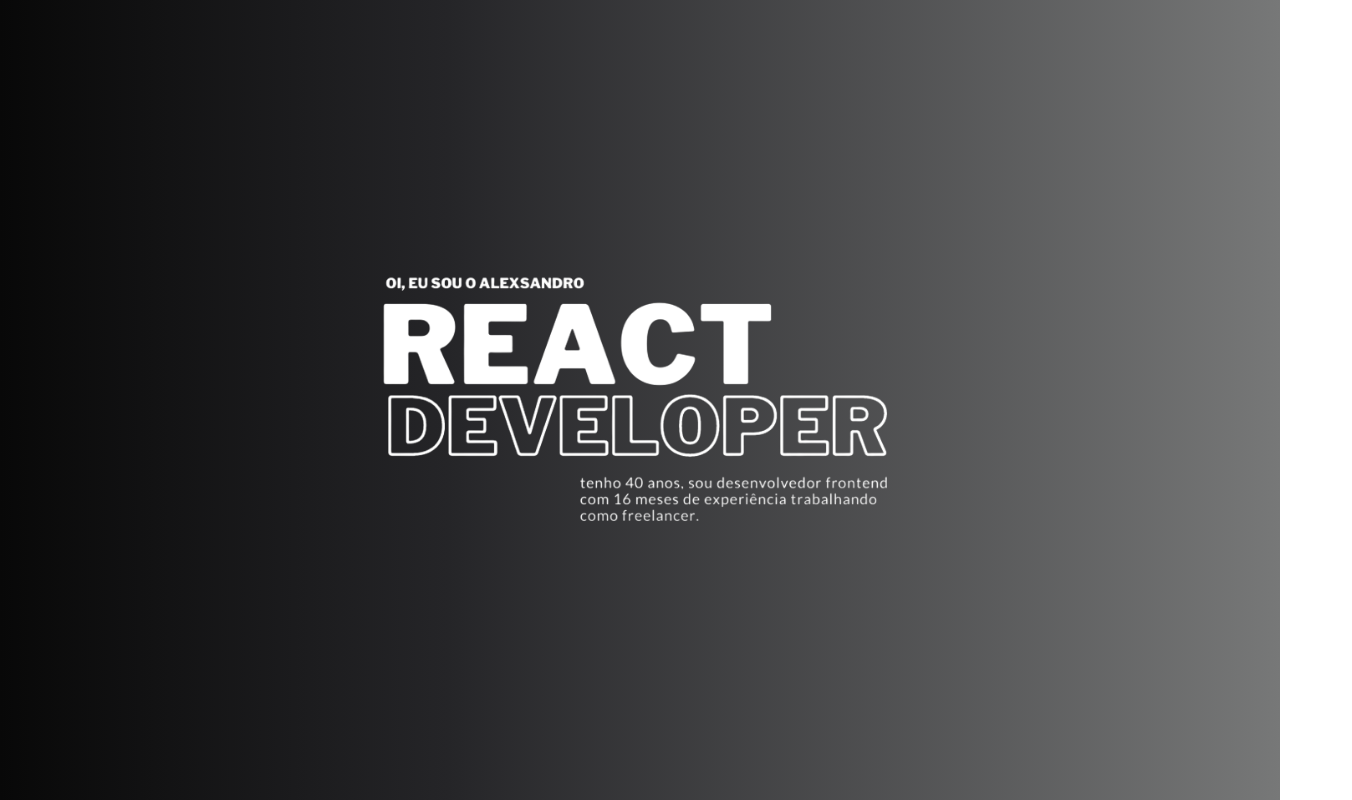
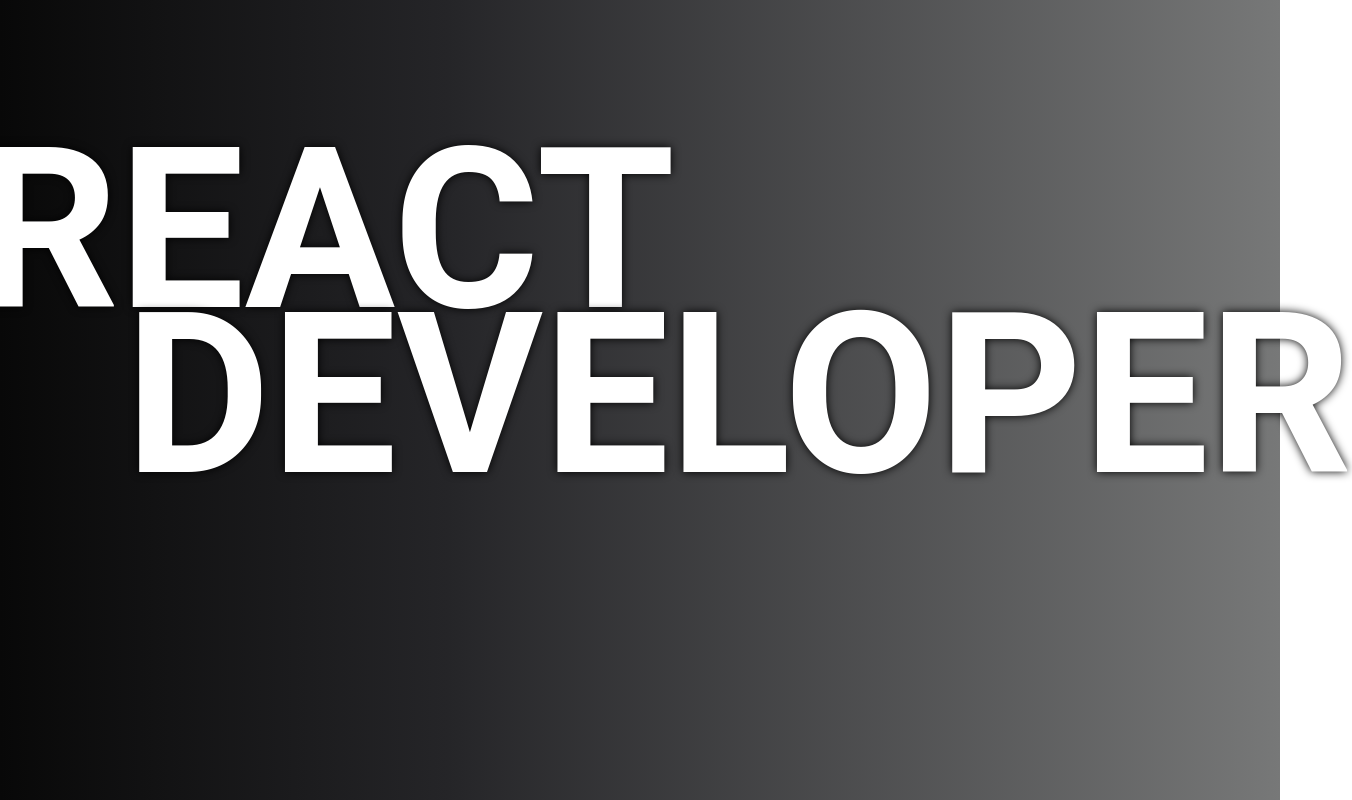
Before and after one commit to lbseven7/my-portfolio, a React (Create React App) app: page / in a window 1280 px wide. Shown: the whole page, 1352 px wide, since content can reach past the window. Built offline with nearby package versions, Linux system fonts and the light colour scheme; the HTML template or start-up script is replaced by a standard one.

Commit message:
feat: configura titulos do Home

```diff
--- a/src/App.js
+++ b/src/App.js
@@ -9,7 +9,7 @@
   useEffect(() => {
     const simulateLoading = setTimeout(() => {
       setIsLoading(false);
-    }, 3000);
+    }, 4000);
 
     return () => {
       clearTimeout(simulateLoading);
--- a/src/pages/Home/index.jsx
+++ b/src/pages/Home/index.jsx
@@ -1,23 +1,41 @@
-import titleBg from '../../images/desktop/titulo.png'
+// import titleBg from '../../images/desktop/titulo.png'
 
 const Home = () => {
 
-  const home = {
+  const sectionHome = {
     background: 'linear-gradient(90deg, #080808 0%, #252528 35%, #777878 100%)',
     height: '100vh',
     display: 'flex',
     justifyContent: 'center',
     alignItems: 'center',
-  }
-
-  const title = {
-    width: '45%',
+    flexDirection: 'column',
+    fontFamily: 'Roboto',
+    color: '#fff',
+    fontWeight: 'bold',
+    textShadow: '0px 0px 10px #000',
   }
 
   return (
-    <div style={home}>
-      <img src={titleBg} alt="title" style={title}/>
-    </div>
+    <section style={sectionHome}>
+      <div style={{ position: 'relative', marginBottom: '5px' }}>
+          {/* <h3 style={{ marginBottom: '5px' }}>OLÁ, EU SOU O ALEXSANDRO</h3> */}
+        <div style={{
+          position: 'absolute',
+          top: '-300px',
+          right: '0'
+
+        }}>
+          <h1 style={{
+            margin: '-35px',
+            marginBottom: '0px',
+            fontSize: '14rem',
+          }}>REACT</h1>
+        </div>
+        <div style={{ position: 'absolute', bottom: '0', left: '-480px', top: '-170px' }}>
+            <h2 style={{marginLeft: '-35px',fontSize: '14rem',}}>DEVELOPER</h2>
+        </div>
+      </div>
+    </section>
   );
 };
 
```
